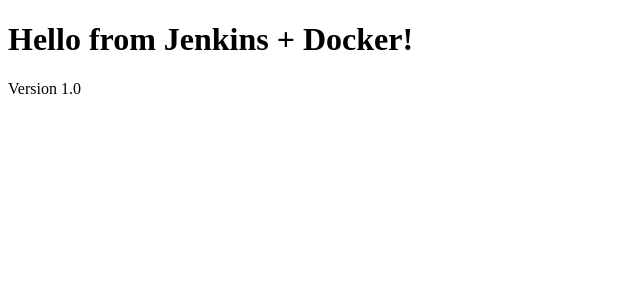
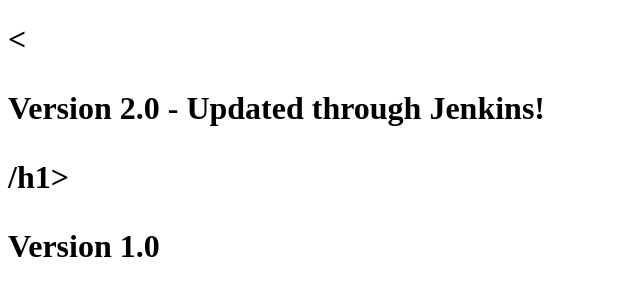
Before and after one commit to sanjana3das/web-app, a plain HTML site: page index.html in a window 1280 px wide. Shown: the whole page, without its empty margins (0-640 px from the left). Drawn offline with Linux system fonts and the light colour scheme.

Commit message:
updated index.html to see the pipeline working

```diff
--- a/index.html
+++ b/index.html
@@ -4,7 +4,7 @@
     <title>Jenkins Docker Web App</title>
 </head>
 <body>
-    <h1>Hello from Jenkins + Docker!</h1>
+    <h1><<p>Version 2.0 - Updated through Jenkins!</p>/h1>
     <p>Version 1.0</p>
 </body>
 </html>
```
